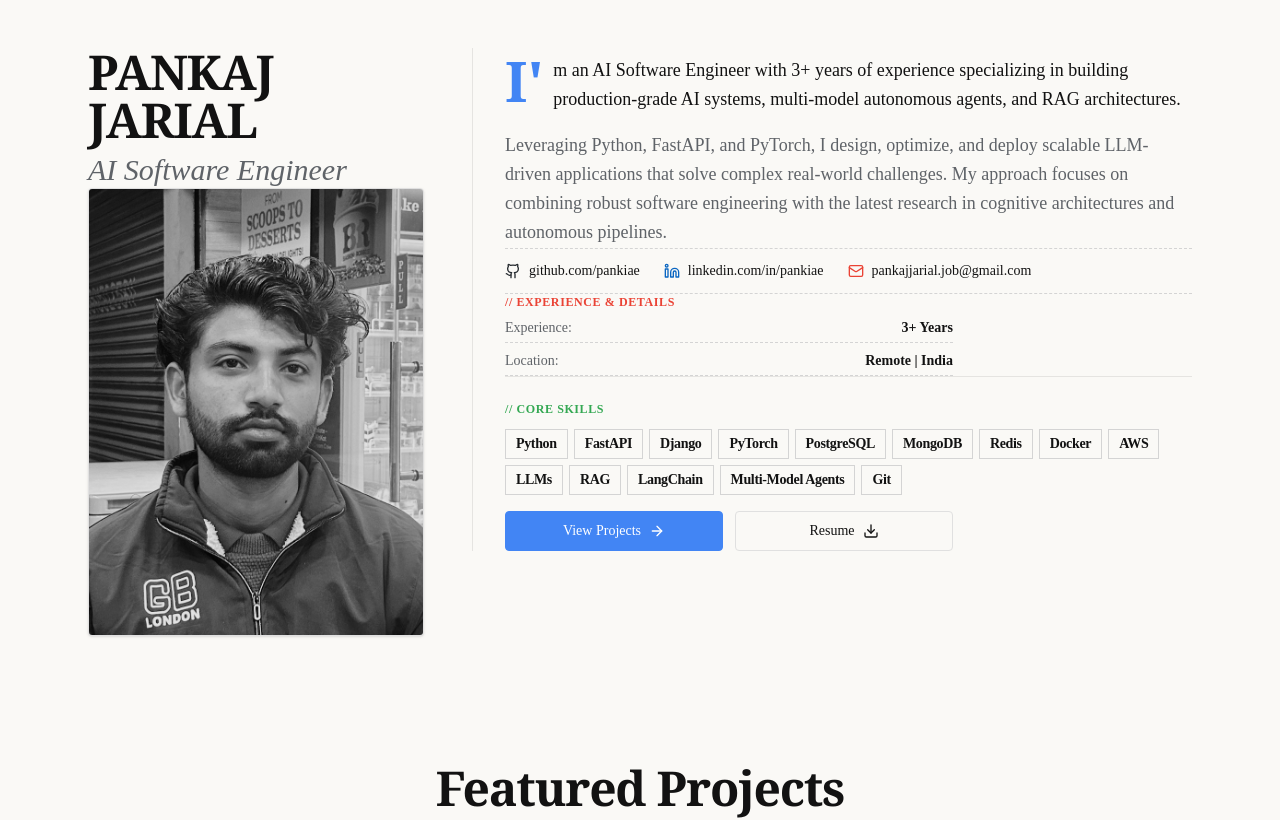
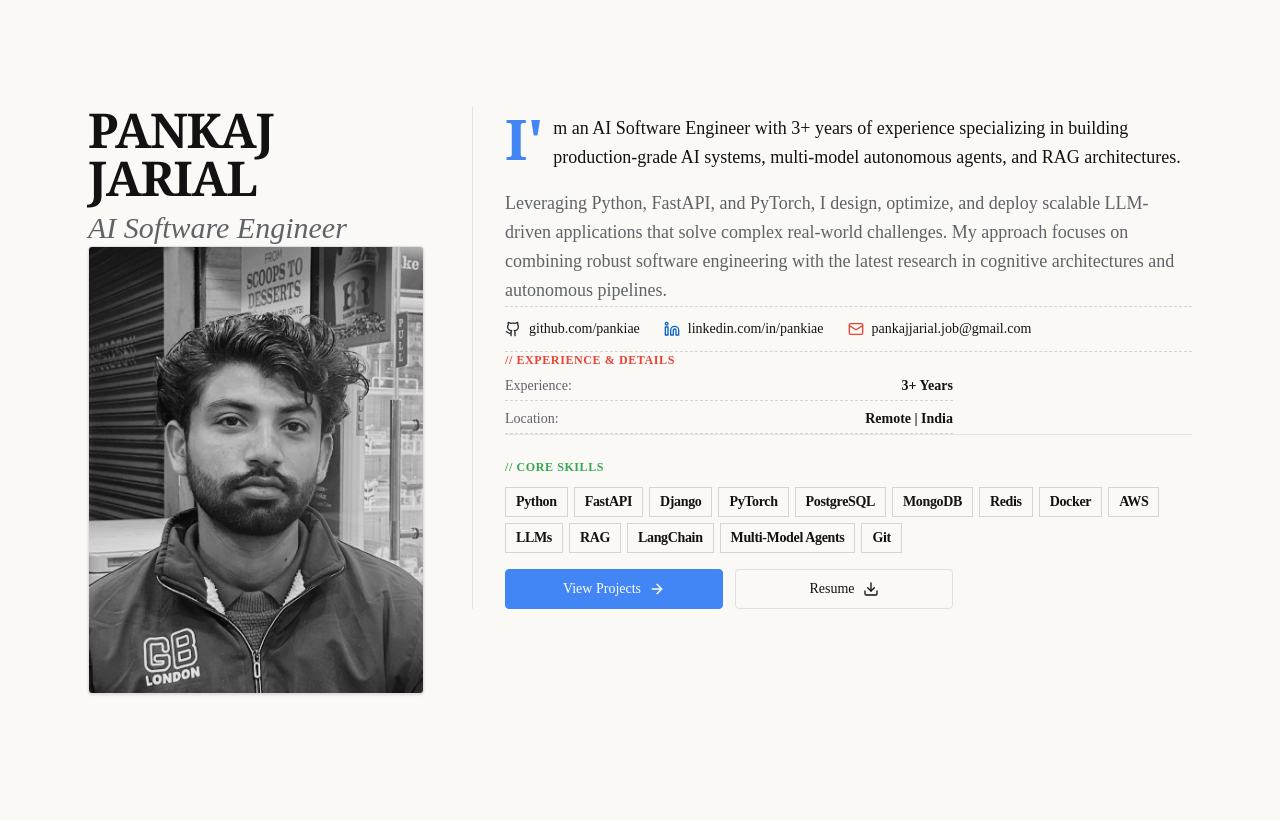
Before and after one commit to pankiae/pankiae.github.io, a Next.js app: page / in a window 1280 px wide. Shown: the top 820 px of the page. Built offline with nearby package versions, Linux system fonts and the light colour scheme.

Commit message:
feat: add Hero section component with profile, bio, skills, and contact links

```diff
--- a/src/components/sections/Hero.jsx
+++ b/src/components/sections/Hero.jsx
@@ -13,7 +13,7 @@ const skills = [
 
 export function Hero() {
     return (
-        <section id="home" className="pt-8 pb-12 md:pt-12 md:pb-16 relative overflow-hidden bg-background">
+        <section id="home" className="min-h-screen min-h-dvh flex items-center pt-8 pb-12 md:py-16 relative overflow-hidden bg-background">
             <div className="container mx-auto px-6 max-w-6xl">
                 <motion.div
                     initial={{ opacity: 0, y: 30 }}
```
